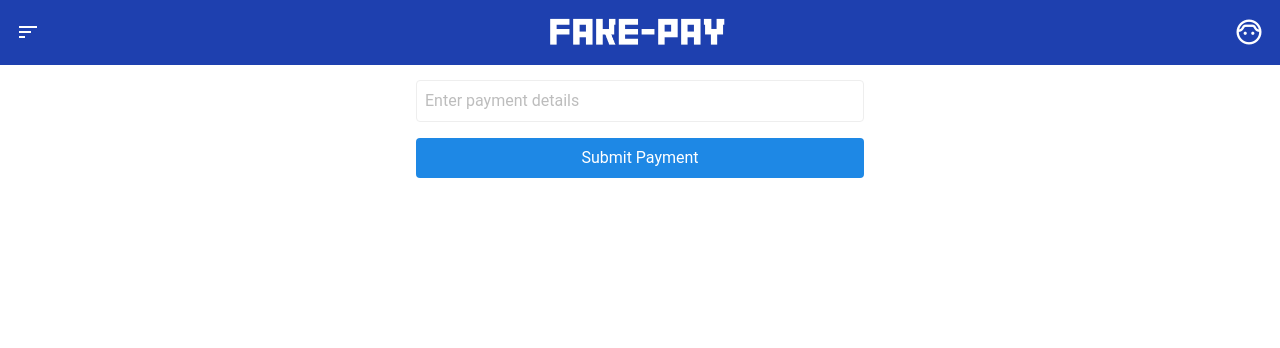
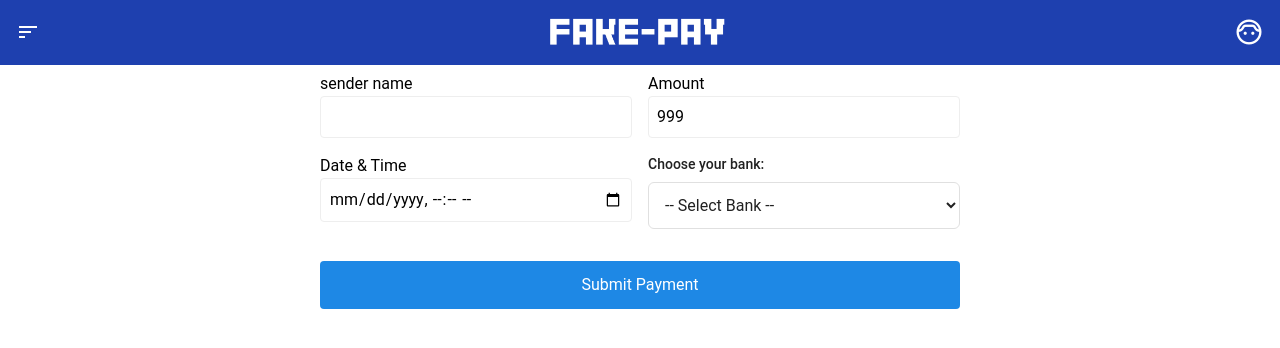
Before and after one commit to ajmalfaris11/Fake-Pay, a React (Vite) app: page /input/1 in a window 1280 px wide. Shown: the top 348 px of the page. Built offline with nearby package versions, Linux system fonts and the light colour scheme.

Commit message:
feat: implement payment input form with dynamic bank selection and transaction ID generation

```diff
--- a/src/pages/InputPage.jsx
+++ b/src/pages/InputPage.jsx
@@ -1,24 +1,144 @@
-// src/pages/InputPage.jsx
+import { useState } from "react";
 import NavBar from "../components/NavBar";
 import InputForm from "../components/InputForm";
 import { useParams, useNavigate } from "react-router-dom";
+import { bankList } from "../data/bankList";
 
 export default function InputPage() {
   const { platform } = useParams();
   const navigate = useNavigate();
 
+
+  const [formData, setFormData] = useState({
+    receiverName: "Fashion Friday",
+    senderName: "",
+    receiverNumber: "+91 75589 69093",
+    amount: "999",
+    dateTime: "",
+    bank: "",
+    upiTransactionId: "",
+    senderBank: "",
+    receiverAccount: "Federal Bank",
+    googleTransactionId: "",
+  });
+
+
+
+  function generateUpiId() {
+    const firstDigit = '5';
+    let remainingDigits = '';
+
+    for (let i = 0; i < 11; i++) {
+      remainingDigits += Math.floor(Math.random() * 10);
+    }
+
+    return `${firstDigit}${remainingDigits}`;
+  }
+
+  // randomly generate a transaction ID
+  function generateTransactionId() {
+    const chars = 'ABCDEFGHIJKLMNOPQRSTUVWXYZabcdefghijklmnopqrstuvwxyz0123456789_-';
+    const firstDigit = 'CICAgKj';
+    let remainingDigits = '';
+
+    for (let i = 0; i < 7; i++) {
+      remainingDigits += chars.charAt(Math.floor(Math.random() * chars.length));
+    }
+
+    return `${firstDigit}${remainingDigits}`;
+  }
+
+  const handleChange = (e) => {
+    const { name, value } = e.target;
+    setFormData((prev) => ({
+      ...prev,
+      [name]: value,
+    }));
+  };
+
   const handleSubmit = (e) => {
     e.preventDefault();
-    navigate(`/success/${platform}`);
+
+    const updatedFormData = {
+      ...formData,
+      upiTransactionId: generateUpiId(),
+      googleTransactionId: generateTransactionId(),
+    };
+
+    setFormData(updatedFormData);
+    navigate(`/success/${platform}`, { state: updatedFormData });
   };
 
   return (
-    <div>
+    <div className="w-full flex flex-col justify-center items-center">
       <NavBar />
       <h2 className="text-center text-2xl mt-4">
         Input Payment Details for {platform}
       </h2>
-      <InputForm onSubmit={handleSubmit} />
+      <form onSubmit={handleSubmit} className="mx-auto mt-2 p-4 bg-white w-full max-w-2xl grid grid-cols-1 md:grid-cols-2 gap-4">
+
+
+        <label>
+          sender name
+          <input
+            type="text"
+            name="senderName"
+            value={formData.senderName}
+            onChange={handleChange}
+            className="border rounded p-2 w-full"
+          />
+        </label>
+
+        <label>
+          Amount
+          <input
+            type="text"
+            name="amount"
+            value={formData.amount}
+            onChange={handleChange}
+            className="border rounded p-2 w-full"
+          />
+        </label>
+
+
+        <label>
+          Date & Time
+          <input
+            type="datetime-local"
+            name="dateTime"
+            value={formData.dateTime}
+            onChange={handleChange}
+            className="border rounded p-2 w-full"
+          />
+        </label>
+
+        <div className="w-full mb-4">
+          <label className="block mb-2 text-sm font-medium text-gray-900">
+            Choose your bank:
+          </label>
+          <select
+            name="senderBank"
+            value={formData.senderBank}
+            onChange={handleChange}
+            className="block w-full p-3 border border-gray-300 rounded-md bg-white text-gray-900"
+          >
+            <option value="">-- Select Bank --</option>
+            {bankList.map((bank) => (
+              <option key={bank.id} value={bank.name}>
+                {bank.name}
+              </option>
+            ))}
+          </select>
+
+        </div>
+
+        <button
+          type="submit"
+          className="bg-blue-600 text-white px-4 py-3 rounded w-full col-span-full"
+        >
+          Submit Payment
+        </button>
+      </form>
     </div>
   );
 }
```
